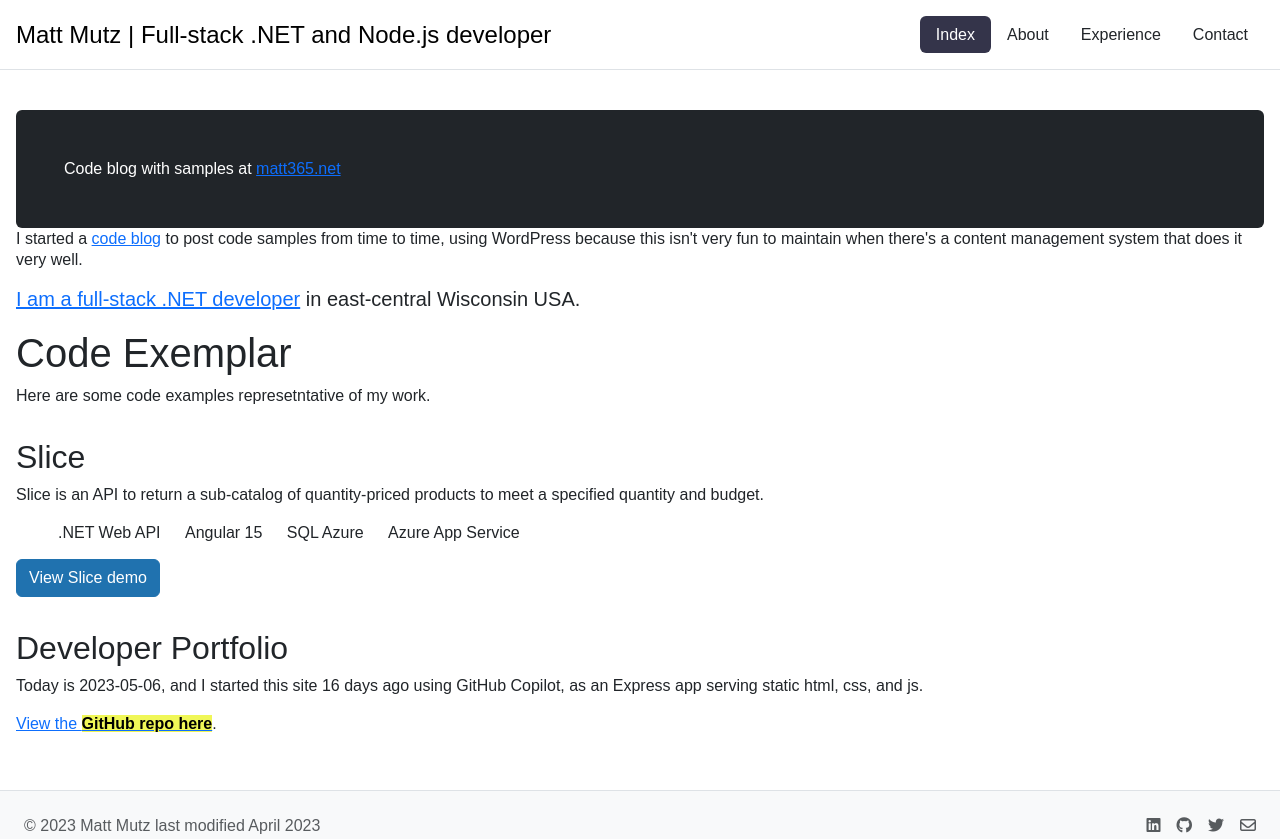
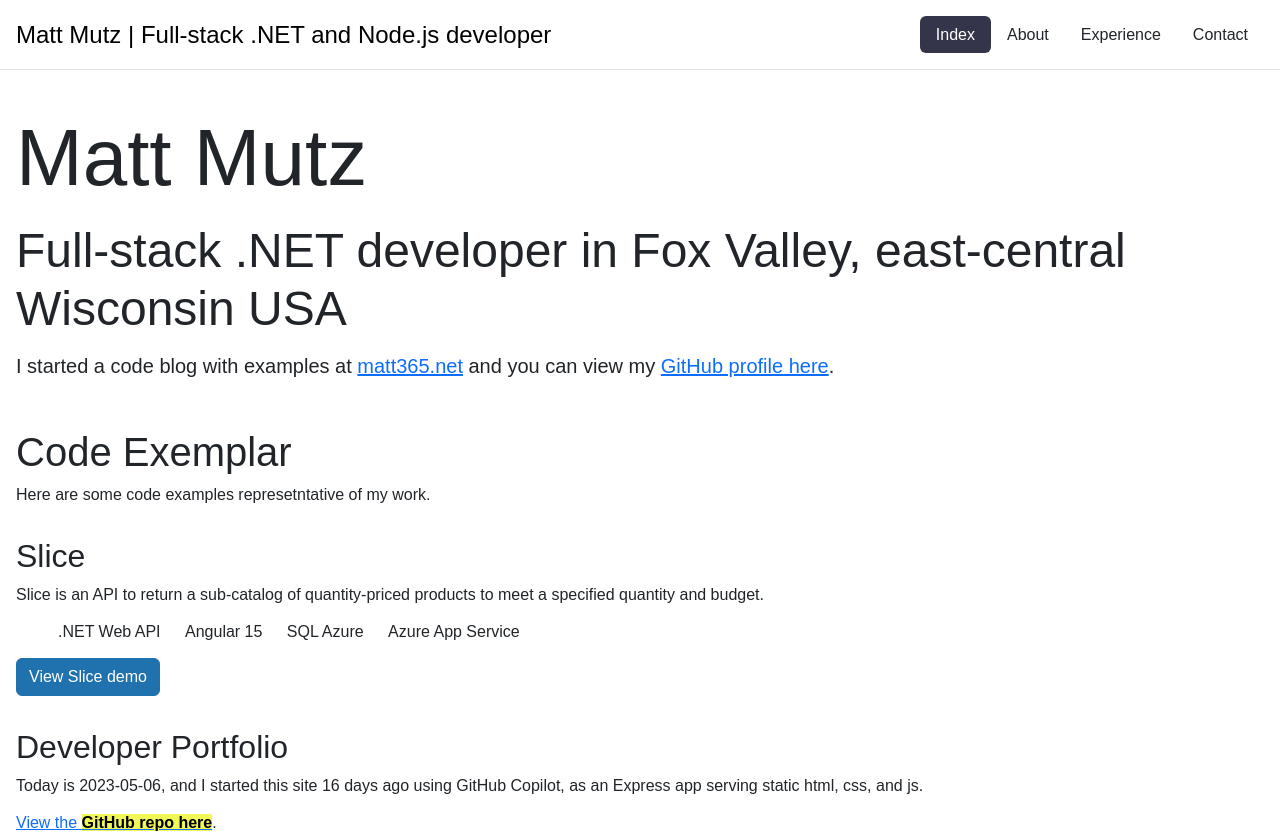
Before and after one commit to mattmutz/code-examples, a website: page public/index.html in a window 1280 px wide. Shown: the top 839 px of the page. Drawn offline with nearby package versions, Linux system fonts and the light colour scheme.

Commit message:
added link to code blog

```diff
--- a/public/index.html
+++ b/public/index.html
@@ -46,12 +46,13 @@
       </ul>
     </header>
         <div id="main" class="p-3">
-            <div class="jumbotron p-4 p-md-5 text-white rounded bg-dark">
-                Code blog with samples at <a href="https://matt365.net">matt365.net</a>
-            </div>
-            <p class="promo">I started a <a href="https://matt365.net" target="_blank" >code blog<a> to post code samples from time to time, using WordPress because this isn't very fun to maintain when there's a content management system that does it very well.</p>
-            <div id="portfolio">
-                <p class="lead"><a href="https://github.com/mattmutz">I am a full-stack .NET developer</a> in east-central Wisconsin USA.</p>
+            <p class="display-1">Matt Mutz</p>
+            <p class="display-5">Full-stack .NET developer in Fox Valley, east-central Wisconsin USA</p>
+            <p class="lead">
+                I started a code blog with examples at <a href="https://matt365.net" target="_blank">matt365.net</a> and you can view my <a href="https://github.com/mattmutz" target="_blank">GitHub profile here</a>.
+            </p>
+
+            <div id="portfolio" class="mt-5">
                 <h1>Code Exemplar</h1>
                 <p>Here are some code examples represetntative of my work.</p>
                 <h2 class="project">Slice</h2>
```
